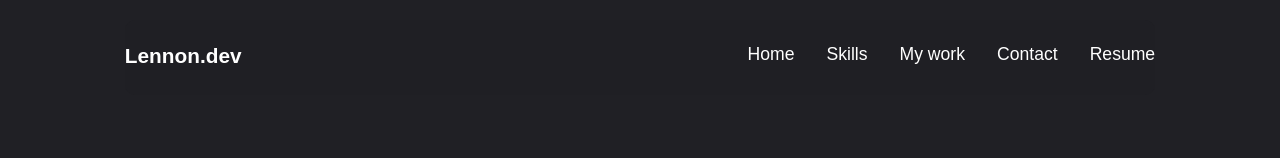
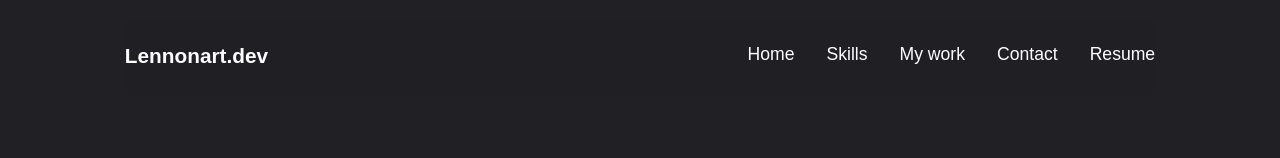
Before and after one commit to LennonPerez/new-portfolio, a Next.js app: page / in a window 1280 px wide. Shown: the top 158 px of the page. Built offline with nearby package versions, Linux system fonts and the light colour scheme; a web font is replaced by a local one.

Commit message:
server side css applied

```diff
--- a/components/Navbar.tsx
+++ b/components/Navbar.tsx
@@ -38,7 +38,7 @@
 
   return (
     <NavbarStyles showShadow={isScrollOnTop}>
-      <h3>Lennon.dev</h3>
+      <h3>Lennonart.dev</h3>
       <nav className="nav-container desktop">
         {navbarSections.map((s, i) => (
           <a
--- a/pages/_app.tsx
+++ b/pages/_app.tsx
@@ -1,4 +1,3 @@
-import "../styles/global.css";
 import "../styles/fonts.css";
 import type { AppProps } from "next/app";
 import { Analytics } from "@vercel/analytics/react";
--- /dev/null
+++ b/pages/_document.tsx
@@ -0,0 +1,25 @@
+import Document, { DocumentContext } from "next/document";
+import { ServerStyleSheet } from "styled-components";
+
+export default class MyDocument extends Document {
+  static async getInitialProps(ctx: DocumentContext) {
+    const sheet = new ServerStyleSheet();
+    const originalRenderPage = ctx.renderPage;
+
+    try {
+      ctx.renderPage = () =>
+        originalRenderPage({
+          enhanceApp: (App) => (props) =>
+            sheet.collectStyles(<App {...props} />),
+        });
+
+      const initialProps = await Document.getInitialProps(ctx);
+      return {
+        ...initialProps,
+        styles: [initialProps.styles, sheet.getStyleElement()],
+      };
+    } finally {
+      sheet.seal();
+    }
+  }
+}
--- a/styles/global.css
+++ /dev/null
@@ -1,26 +0,0 @@
-* {
-    box-sizing: border-box;
-    padding: 0;
-    margin: 0;
-    scrollbar-width: thin;
-    scrollbar-color: #9e9e9e;
-  }
-
-  *::-webkit-scrollbar {
-    width: 5px;
-  }
-  *::-webkit-scrollbar-track {
-    background: transparent;
-  }
-  *::-webkit-scrollbar-thumb {
-    background-color: #fff;
-    border-radius: 20px;
-  }
-
-  html,
-  body {
-    color: white;
-    background: #202025;
-    font-family: ApercuPro, sans-serif;
-    scroll-behavior: smooth;
-  }
```
Also changed, not shown: 1 other file (tests, documents, lock files or other folders).
